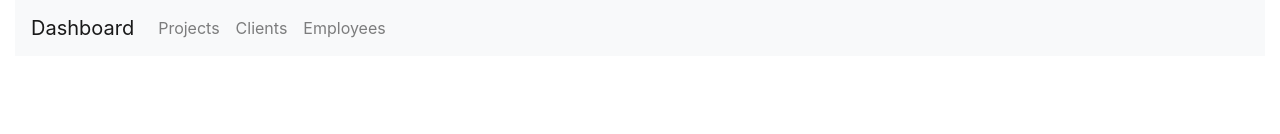
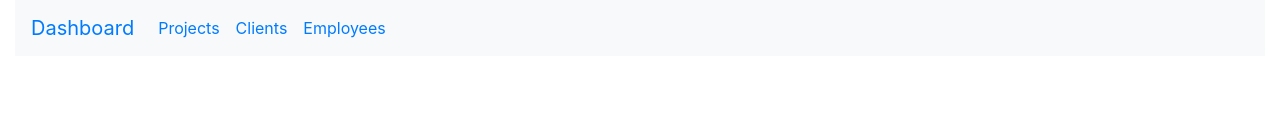
Before and after one commit to martinmolvaer/project-man, a React (Create React App) app in the folder project-man/: page / in a window 1280 px wide. Shown: the top 134 px of the page. Built offline with nearby package versions, Linux system fonts and the light colour scheme.

Commit message:
change navbar to link not href

```diff
--- a/project-man/src/components/Navbar.js
+++ b/project-man/src/components/Navbar.js
@@ -1,20 +1,36 @@
 import React from "react";
 import Navbar from "react-bootstrap/Navbar";
 import Nav from "react-bootstrap/Nav";
+import { Link } from "react-router-dom";
 
 export default () => {
   // just an example, needs customising
   return (
     <Navbar collapseOnSelect expand="lg" bg="light" variant="light">
-      <Navbar.Brand href="/">Dashboard</Navbar.Brand>
+      <Navbar.Brand>
+        <Link style={{ textDecoration: "none" }} to="/">
+          Dashboard
+        </Link>
+      </Navbar.Brand>
       <Navbar.Toggle aria-controls="responsive-navbar-nav" />
       <Navbar.Collapse id="responsive-navbar-nav">
         <Nav className="mr-auto">
-          <Nav.Link href="/projects">Projects</Nav.Link>
-          <Nav.Link href="/clients">Clients</Nav.Link>
-          <Nav.Link href="/employees">Employees</Nav.Link>
+          <Nav.Link>
+            <Link style={{ textDecoration: "none" }} to="/projects">
+              Projects
+            </Link>
+          </Nav.Link>
+          <Nav.Link>
+            <Link style={{ textDecoration: "none" }} to="/clients">
+              Clients
+            </Link>
+          </Nav.Link>
+          <Nav.Link>
+            <Link style={{ textDecoration: "none" }} to="/employees">
+              Employees
+            </Link>
+          </Nav.Link>
         </Nav>
-
       </Navbar.Collapse>
     </Navbar>
   );
```
